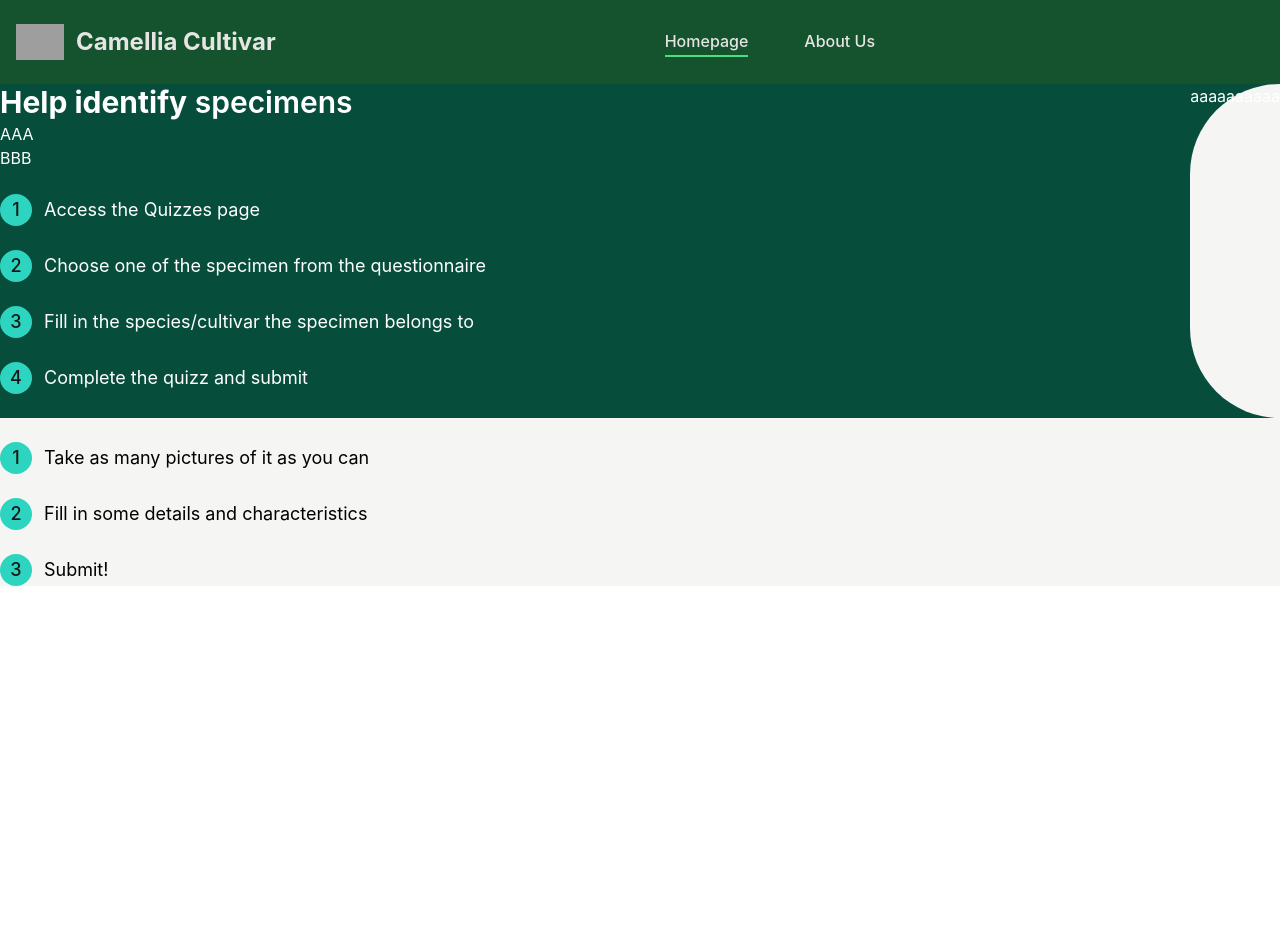
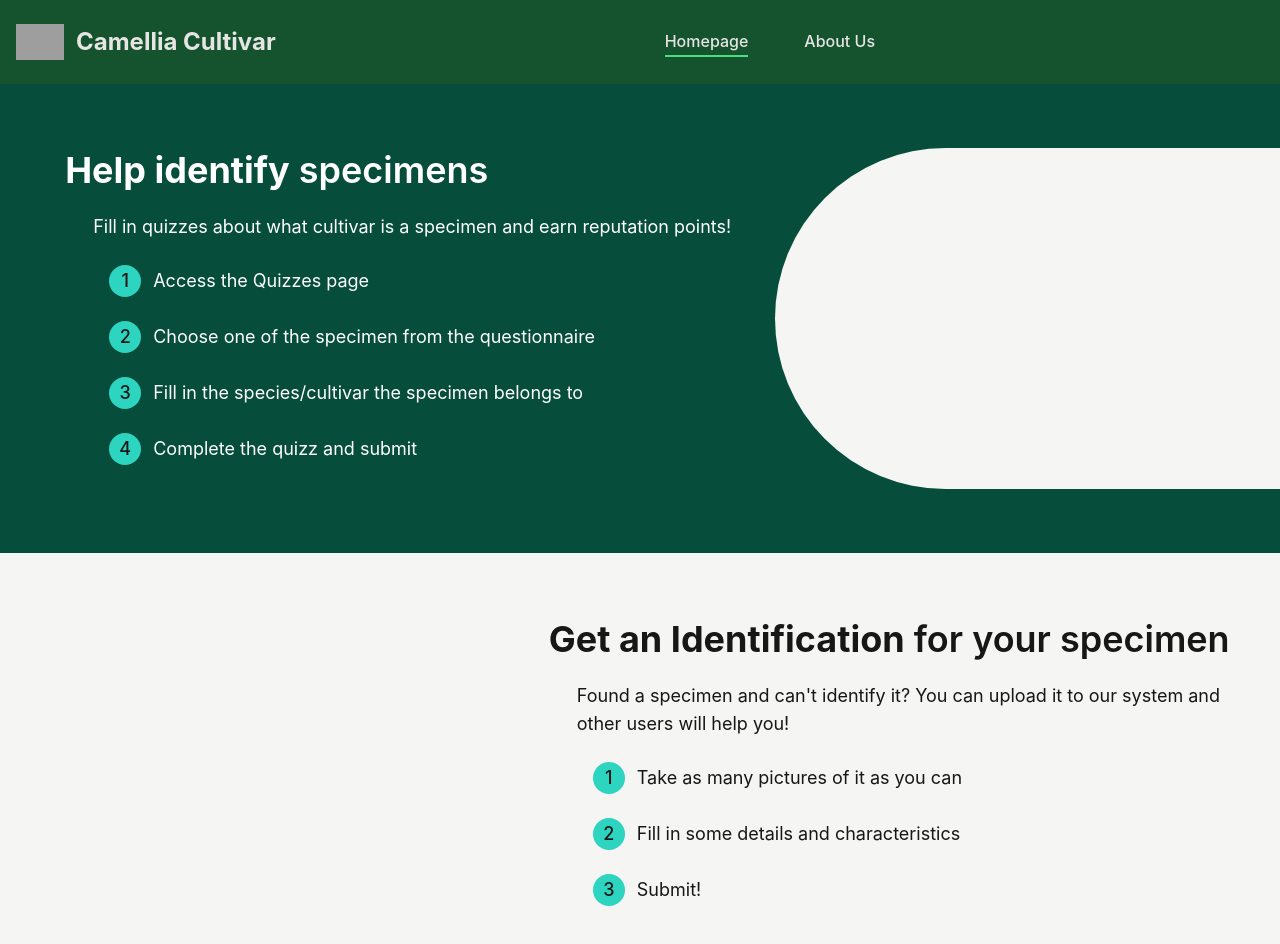
Before and after one commit to Camellia-Cultivar/Camellia-Cultivar, a React (Create React App) app in the folder webapp/: page / in a window 1280 px wide. Shown: the top 944 px of the page. Before the commit the page ends 800 px from the top, so only its background shows below. Built offline with nearby package versions, Linux system fonts and the light colour scheme; grey boxes are pictures that could not be loaded.

Commit message:
completed step lists of homepage

```diff
--- a/webapp/src/components/Step/index.js
+++ b/webapp/src/components/Step/index.js
@@ -4,7 +4,7 @@ import React from "react";
 function Step(props) {
     return (
         <div className="flex gap-3 items-center text-lg my-6">
-            <div className="flex justify-center items-center font-medium text-neutral-900 dark:text-white bg-teal-400 rounded-full aspect-square w-8">
+            <div className="flex flex-none justify-center items-center font-medium text-neutral-900 dark:text-white bg-teal-400 rounded-full aspect-square w-8">
                 {props.id}
             </div>
             <div>
--- a/webapp/src/pages/Home/index.js
+++ b/webapp/src/pages/Home/index.js
@@ -1,6 +1,8 @@
 import React from 'react';
 import StepList from "../../components/StepList";
 
+
+// static data (to remove when backend is functional)
 let first_list = [
     {"id": 1, "content": "Access the Quizzes page"},
     {"id": 2, "content": "Choose one of the specimen from the questionnaire"},
@@ -17,20 +19,24 @@ let second_list = [
 const Home = () =>{
     return (
         <div className="bg-stone-100">
-            <div className="flex flex-row text-white bg-emerald-900">
-                <div className="grow">
-                    <h2 className="font-semibold leading-tight text-3xl"><span className="font-bold">Help identify</span> specimens</h2>
-                    <ol className="list-decimal">
-                        <li>AAA</li>
-                        <li>BBB</li>
-                    </ol>
-                    <StepList steps={first_list}/>
+            <div className="grid gap-3 sm:place-items-center grid-flow-row-dense md:place-items-end sm:grid-cols-1 md:grid-cols-5 bg-emerald-900 text-white py-16">
+                <div className="grid col-span-3 mx-8">
+                    <span className="font-semibold leading-tight text-4xl"><span className="font-bold">Help identify</span> specimens</span>
+                    <span className="text-lg mt-5 ml-7">Fill in quizzes about what cultivar is a specimen and earn reputation points!</span>
+                    <div className="ml-11"><StepList steps={first_list}/></div>
                 </div>
-                <div className="flex-none bg-stone-100 rounded-l-full">
-                    aaaaaaaaaa
+                <div className="col-span-2 justify-self-stretch self-stretch bg-stone-100 rounded-l-full"></div>
+            </div>
+
+
+            <div className="grid gap-3 sm:place-items-center grid-flow-row-dense md:place-items-start sm:grid-cols-1 md:grid-cols-5 text-neutral-900 py-16">
+                <div className="col-span-2 justify-self-stretch self-stretch bg-stone-100 rounded-r-full bg-emerald-900"></div>
+                <div className="grid col-span-3 mx-8">
+                    <span className="font-semibold leading-tight text-4xl"><span className="font-bold">Get an Identification</span> for your specimen</span>
+                    <span className="text-lg mt-5 ml-7">Found a specimen and can't identify it? You can upload it to our system and other users will help you!</span>
+                    <div className="ml-11"><StepList steps={second_list}/></div>
                 </div>
             </div>
-            <StepList steps={second_list}/>
         </div>
     );
 }
```
